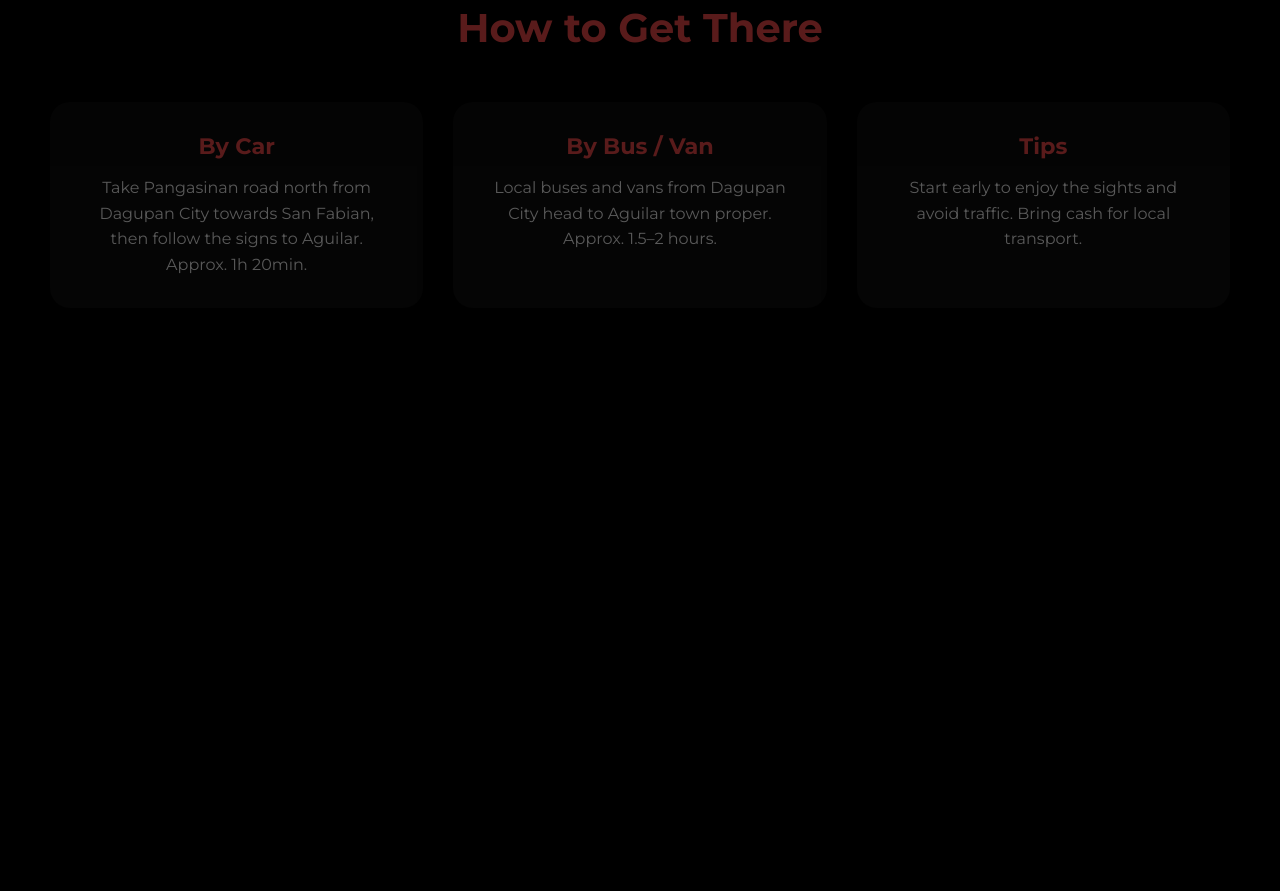
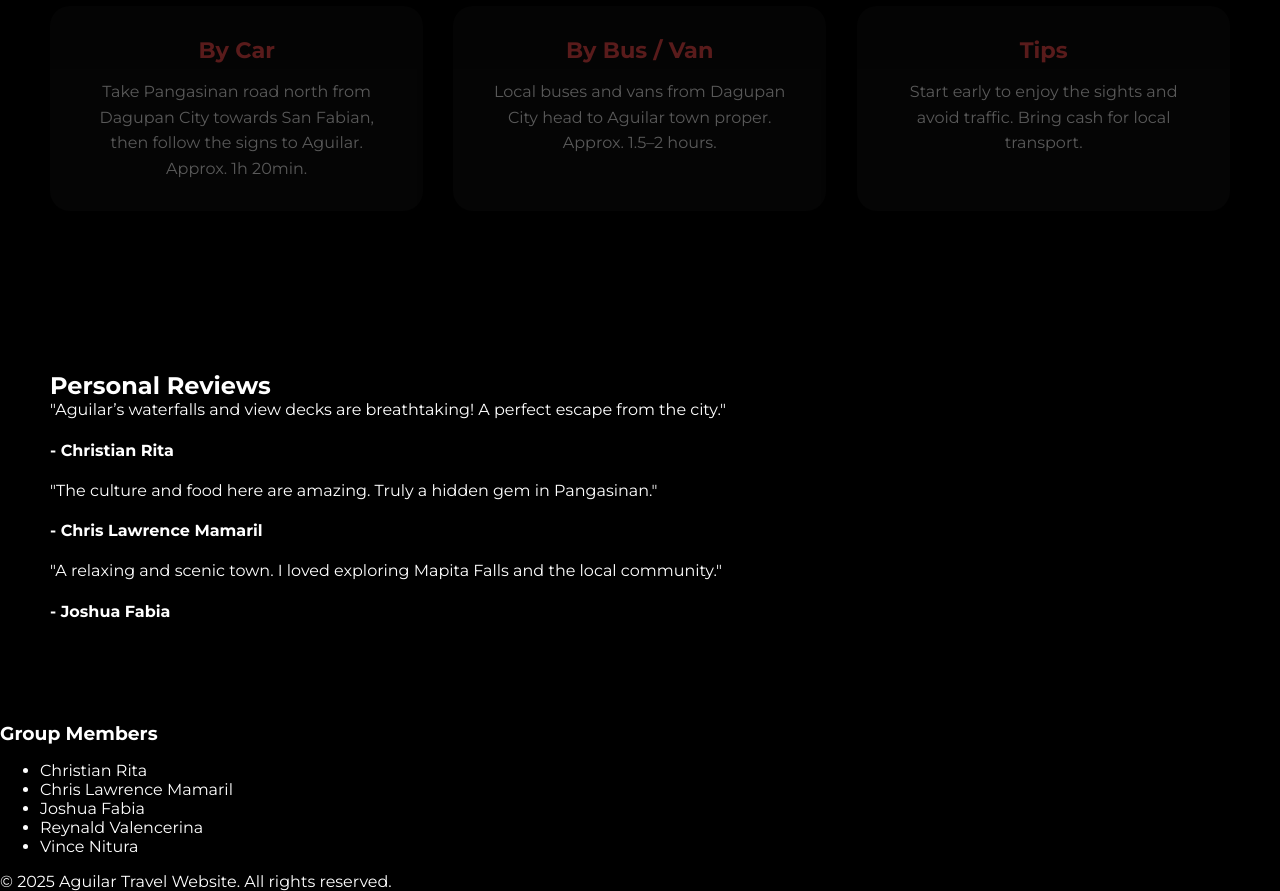
Before and after one commit to maki-byte-sys/Anda, a plain HTML site: page index.html in a window 1280 px wide. Shown: the part 2642-3533 px from the top of the page. Before the commit the page ends 3030 px from the top, so only its background shows below. Drawn offline with nearby package versions, Linux system fonts and the light colour scheme.

Commit message:
Update and rename index7.html to index.html

```diff
--- a/index7.html
+++ b/index.html
@@ -54,15 +54,8 @@
   <section id="holiday" class="section about-section" style="background-image: url('IMG_2469-scaled.jpg');">
     <div class="section-overlay"></div>
     <h2 data-aos="fade-right">About Aguilar</h2>
-    <p data-aos="fade-right" data-aos-delay="100">
-      Aguilar, Pangasinan is a coastal municipality with pristine beaches, lush hills, and rich culture. A perfect destination for relaxation and adventure, the town offers scenic waterfalls, panoramic viewpoints, and local culinary delights.
-    </p>
-    <p data-aos="fade-right" data-aos-delay="200">
-      Why visit? Aguilar combines natural beauty, cultural heritage, and friendly communities. It's ideal for travelers seeking both adventure and serenity — from beach lounging, hiking, and waterfall treks to experiencing local festivals and cuisine.
-    </p>
-    <p data-aos="fade-right" data-aos-delay="300">
-      Best time to visit: The dry season, from November to May, is ideal for exploring outdoor attractions, enjoying water activities, and attending local festivals without interruption from heavy rains.
-    </p>
+    <p data-aos="fade-right" data-aos-delay="100">Aguilar, Pangasinan is a coastal municipality with pristine beaches, lush hills, and rich culture. A perfect destination for relaxation and adventure. Travelers love its hidden waterfalls, scenic view decks, and local delicacies.</p>
+    <p data-aos="fade-right" data-aos-delay="200">The best time to visit is during the dry season from November to May, when the weather is ideal for sightseeing, beach activities, and exploring nature trails.</p>
     <div class="about-images">
       <img src="mapita-1024x565.png" alt="Mapita" data-aos="fade-right"/>
       <img src="lagoon-1024x565.png" alt="Lagoon" data-aos="fade-left"/>
@@ -98,6 +91,38 @@
     </div>
   </section>
 
+  <section id="reviews" class="section reviews-section">
+    <h2 data-aos="fade-up">Personal Reviews</h2>
+    <div class="reviews-cards">
+      <div class="review-card" data-aos="fade-up">
+        <p>"Aguilar’s waterfalls and view decks are breathtaking! A perfect escape from the city." </p>
+        <h4>- Christian Rita</h4>
+      </div>
+      <div class="review-card" data-aos="fade-up" data-aos-delay="100">
+        <p>"The culture and food here are amazing. Truly a hidden gem in Pangasinan."</p>
+        <h4>- Chris Lawrence Mamaril</h4>
+      </div>
+      <div class="review-card" data-aos="fade-up" data-aos-delay="200">
+        <p>"A relaxing and scenic town. I loved exploring Mapita Falls and the local community."</p>
+        <h4>- Joshua Fabia</h4>
+      </div>
+    </div>
+  </section>
+
+  <footer class="site-footer">
+    <div class="footer-content">
+      <h3>Group Members</h3>
+      <ul>
+        <li>Christian Rita</li>
+        <li>Chris Lawrence Mamaril</li>
+        <li>Joshua Fabia</li>
+        <li>Reynald Valencerina</li>
+        <li>Vince Nitura</li>
+      </ul>
+      <p>© 2025 Aguilar Travel Website. All rights reserved.</p>
+    </div>
+  </footer>
+
   <script src="https://cdn.jsdelivr.net/npm/aos@2.3.4/dist/aos.js"></script>
   <script>
     AOS.init({ duration: 1000, once: true });
```
